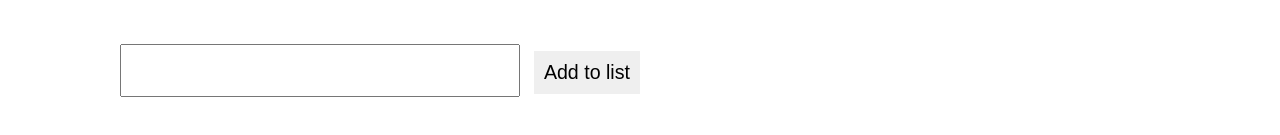
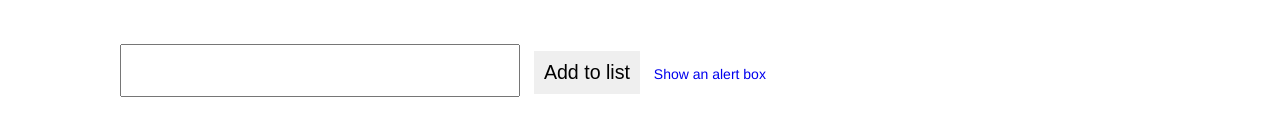
Before and after one commit to Jennythompson17/codebar_projects, a plain HTML site: page Wishlist/index.html in a window 1280 px wide. Shown: the part 235-370 px from the top of the page. Drawn offline with Linux system fonts and the light colour scheme.

Commit message:
Change JQuery Directory to Wishlist

```diff
--- a/JQuery/index.html
+++ b/Wishlist/index.html
@@ -19,6 +19,7 @@
       <br/>
       <input type="text" id="item"/>
       <button id="add-to-list">Add to list</button>
+      <a href="#" class="done" onclick="alert('Click event')">Show an alert box</a>
     </div>
     <footer>
       <div id="content"> by <a href="http://codebar.io">codebar</a> </div>
```
Also changed, not shown: Wishlist/jquery.js (renamed from JQuery/jquery.js), Wishlist/script.js (renamed from JQuery/script.js), Wishlist/style.css (renamed from JQuery/style.css).
